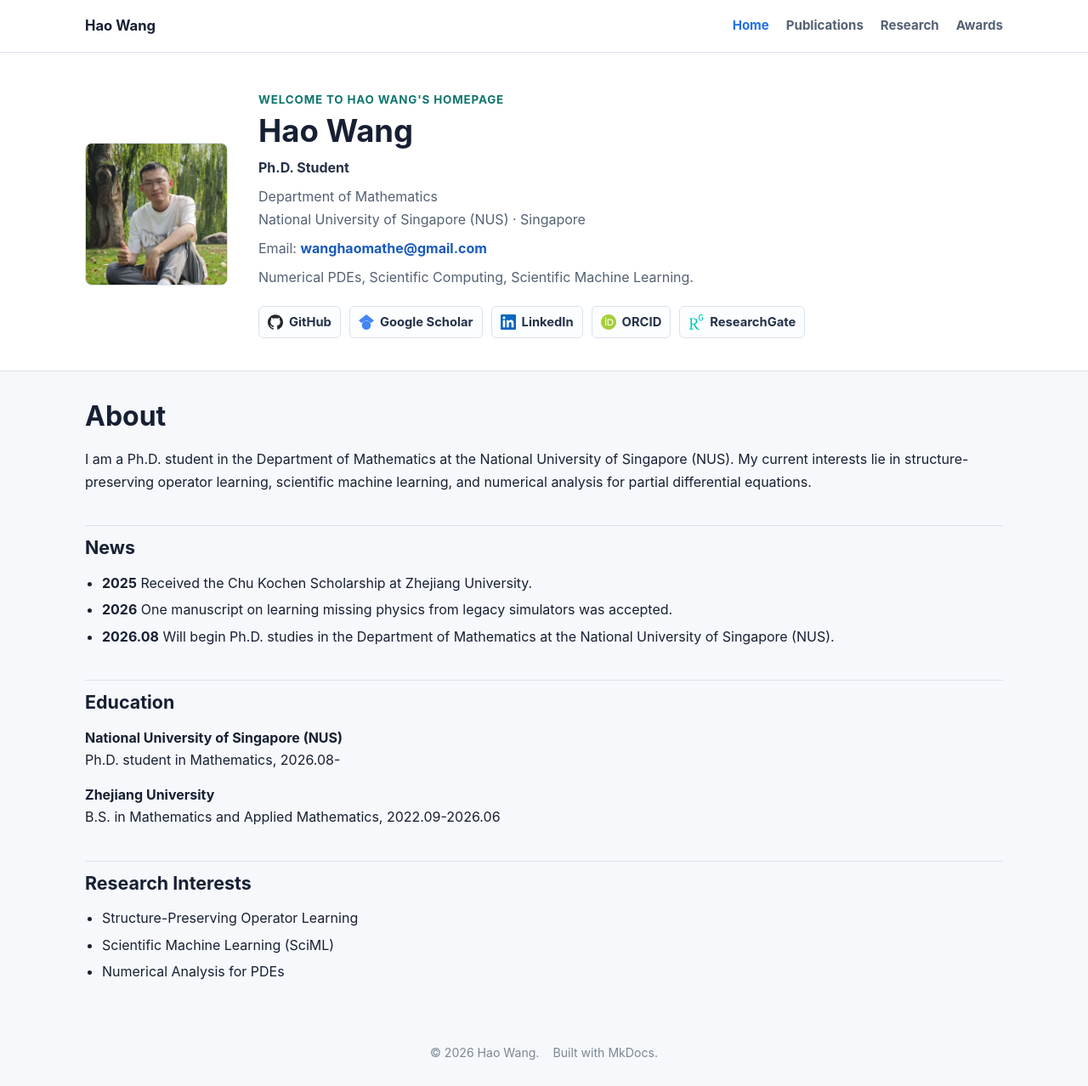
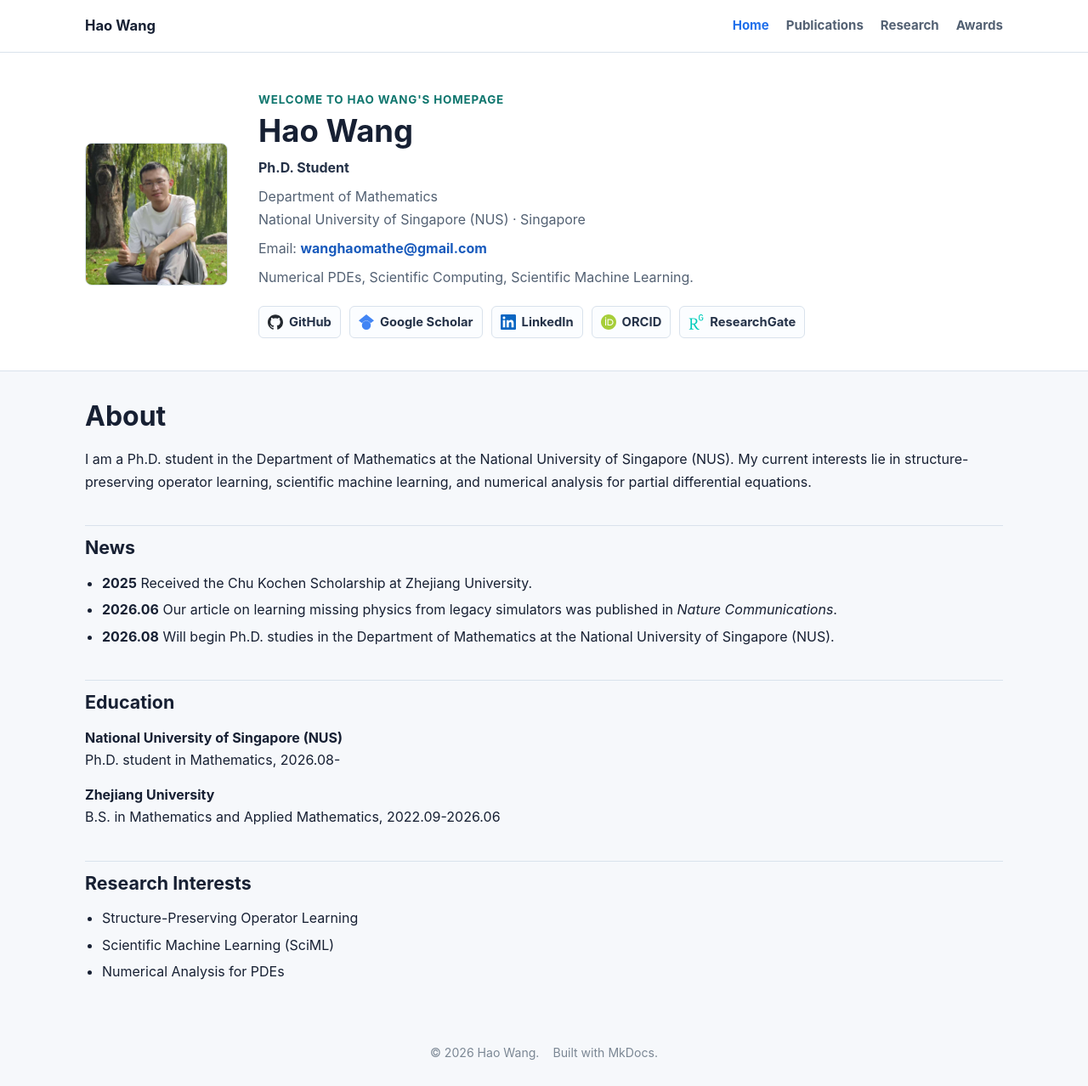
Before and after one commit to shanxue-w/shanxue-w.github.io, an MkDocs documentation site: the page built from docs/index.md, in a window 1280 px wide and 1278 px high. Shown: the whole window at 85% size. Built offline with MkDocs 1.6.1, drawn with Linux system fonts in a browser that asks for light colours.

Commit message:
Update published article details

```diff
--- a/docs/index.md
+++ b/docs/index.md
@@ -5,7 +5,7 @@ I am a Ph.D. student in the Department of Mathematics at the National University
 ## News
 
 - **2025** Received the Chu Kochen Scholarship at Zhejiang University.
-- **2026** One manuscript on learning missing physics from legacy simulators was accepted.
+- **2026.06** Our article on learning missing physics from legacy simulators was published in *Nature Communications*.
 - **2026.08** Will begin Ph.D. studies in the Department of Mathematics at the National University of Singapore (NUS).
 
 ## Education
```
Also changed, not shown: docs/publications.md (+1 -1 lines), 2 other files.
